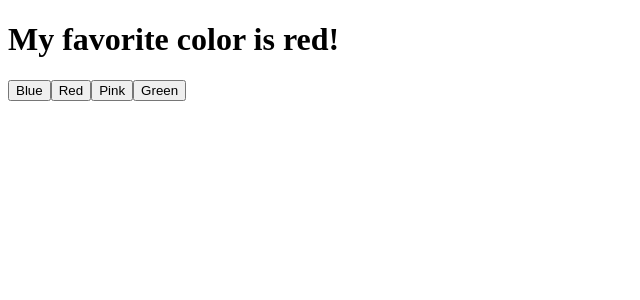
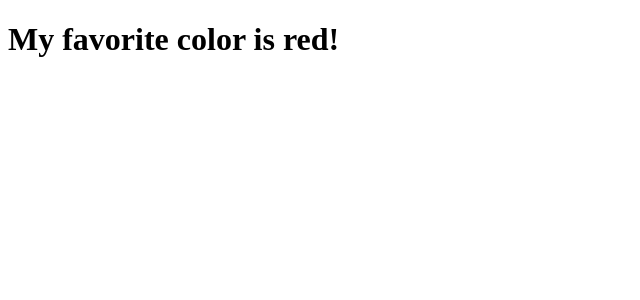
Before and after one commit to APCjayyrhen/MOBPROG-IT252-react-w3schools, a React (Vite) app in the folder my-react-app/: page / in a window 1280 px wide. Shown: the top 300 px of the page, without its empty margins (0-640 px from the left). Built offline with nearby package versions, Linux system fonts and the light colour scheme.

Commit message:
Read State

```diff
--- a/my-react-app/src/main.jsx
+++ b/my-react-app/src/main.jsx
@@ -4,27 +4,7 @@ import { createRoot } from 'react-dom/client';
 function FavoriteColor() {
   const [color, setColor] = useState("red");
 
-  return (
-    <>
-      <h1>My favorite color is {color}!</h1>
-      <button
-        type="button"
-        onClick={() => setColor("blue")}
-      >Blue</button>
-      <button
-        type="button"
-        onClick={() => setColor("red")}
-      >Red</button>
-      <button
-        type="button"
-        onClick={() => setColor("pink")}
-      >Pink</button>
-      <button
-        type="button"
-        onClick={() => setColor("green")}
-      >Green</button>
-    </>
-  );
+  return <h1>My favorite color is {color}!</h1>
 }
 
 createRoot(document.getElementById('root')).render(
```
